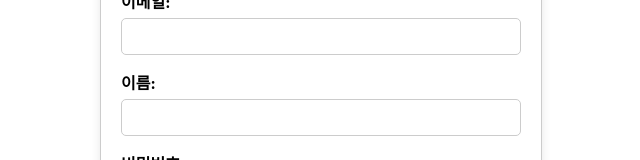
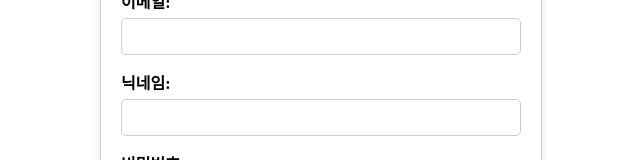
Before and after one commit to JUNKKC/todoapp, a React (Vite) app in the folder src/main/java/com/frontend/: page / in a window 1280 px wide. Both pictures are taken after a click on the button "회원가입". Shown: the part 165-325 px from the top of the page, without its empty margins (319-959 px from the left). Built offline with nearby package versions, Linux system fonts and the light colour scheme.

Commit message:
닉네임 길이 9글자 이상 작성시 알림창

```diff
--- a/src/main/java/com/frontend/src/logins/Signup.jsx
+++ b/src/main/java/com/frontend/src/logins/Signup.jsx
@@ -19,7 +19,10 @@ function Signup({ onSignup }) {
             alert('유효한 이메일 주소를 입력해주세요.');
             return;
         }
-
+        if (name.length > 8) {
+            alert('닉네임은 8자 이하로 작성해주세요');
+            return;
+        }
         if (password !== confirmPassword) {
             alert('비밀번호가 일치하지 않습니다.');
             return;
@@ -46,7 +49,7 @@ function Signup({ onSignup }) {
                     />
                 </div>
                 <div>
-                    <label>이름: </label>
+                    <label>닉네임: </label>
                     <input
                         type="text"
                         value={name}
```
